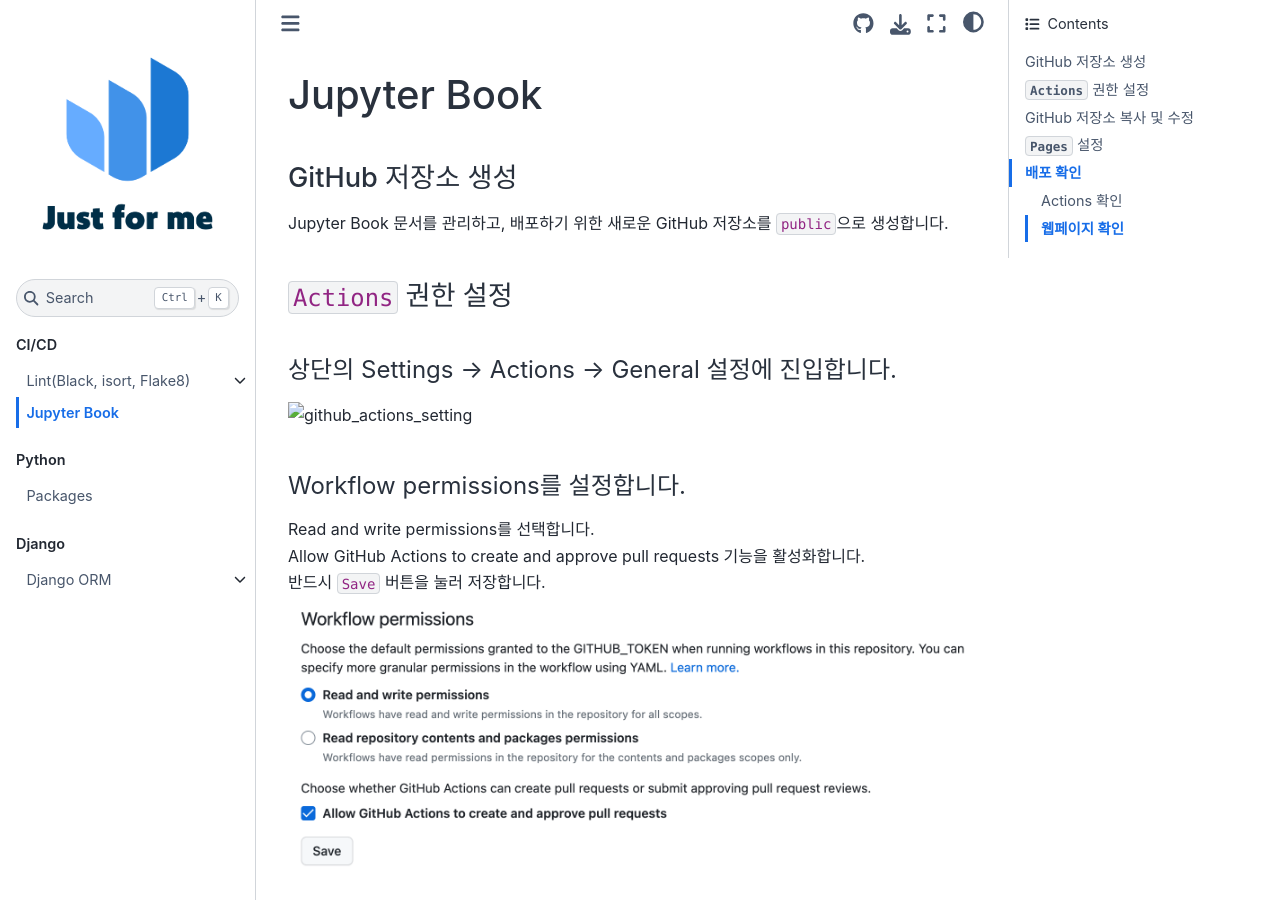
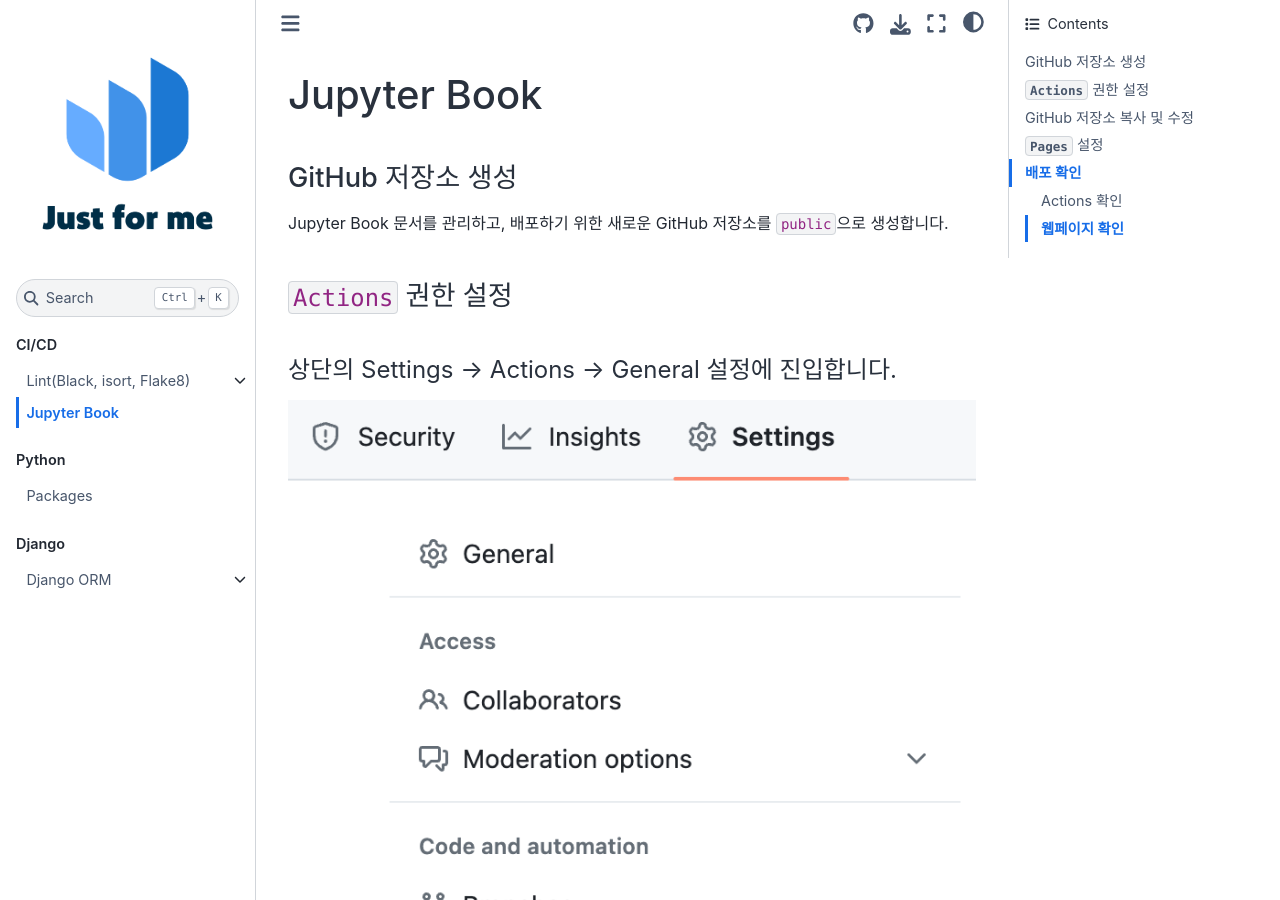
Before and after one commit to QbQi/Just-for-me, a Jupyter Book: the page built from docs/docs/ci_cd/jupyter_book/index.md, in a window 1280 px wide and 900 px high. Built offline with Jupyter Book 1.0.4 settings and Sphinx 7.4.7 and the Sphinx Book theme 1.1.4, drawn with Linux system fonts in a browser that asks for light colours.

Commit message:
change image path

```diff
--- a/docs/docs/ci_cd/jupyter_book/index.md
+++ b/docs/docs/ci_cd/jupyter_book/index.md
@@ -5,7 +5,7 @@
 
 ## `Actions` 권한 설정
 ### 상단의 Settings -> Actions -> General 설정에 진입합니다.
-![github_actions_setting](images/ci_cd/jupyter_book/github_actions_setting.png)
+![github_actions_setting](../../../images/ci_cd/jupyter_book/github_actions_setting.png)
 
 ### Workflow permissions를 설정합니다.
 Read and write permissions를 선택합니다.
```
